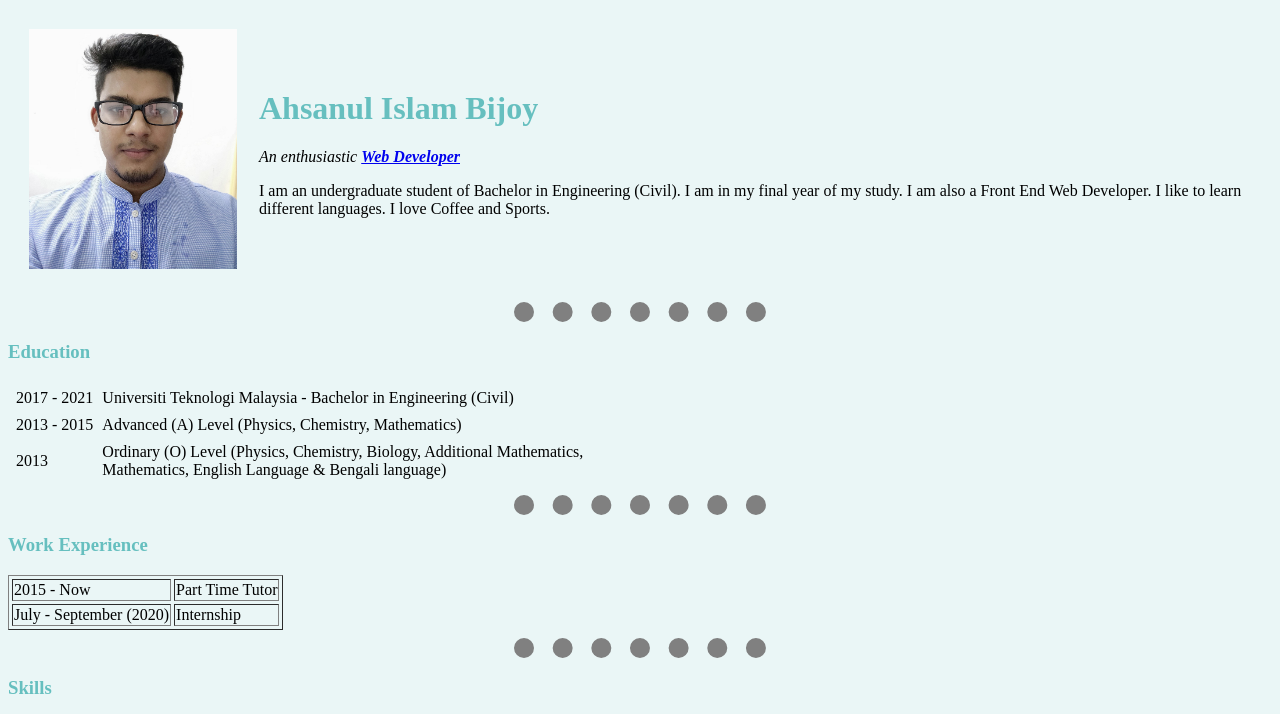
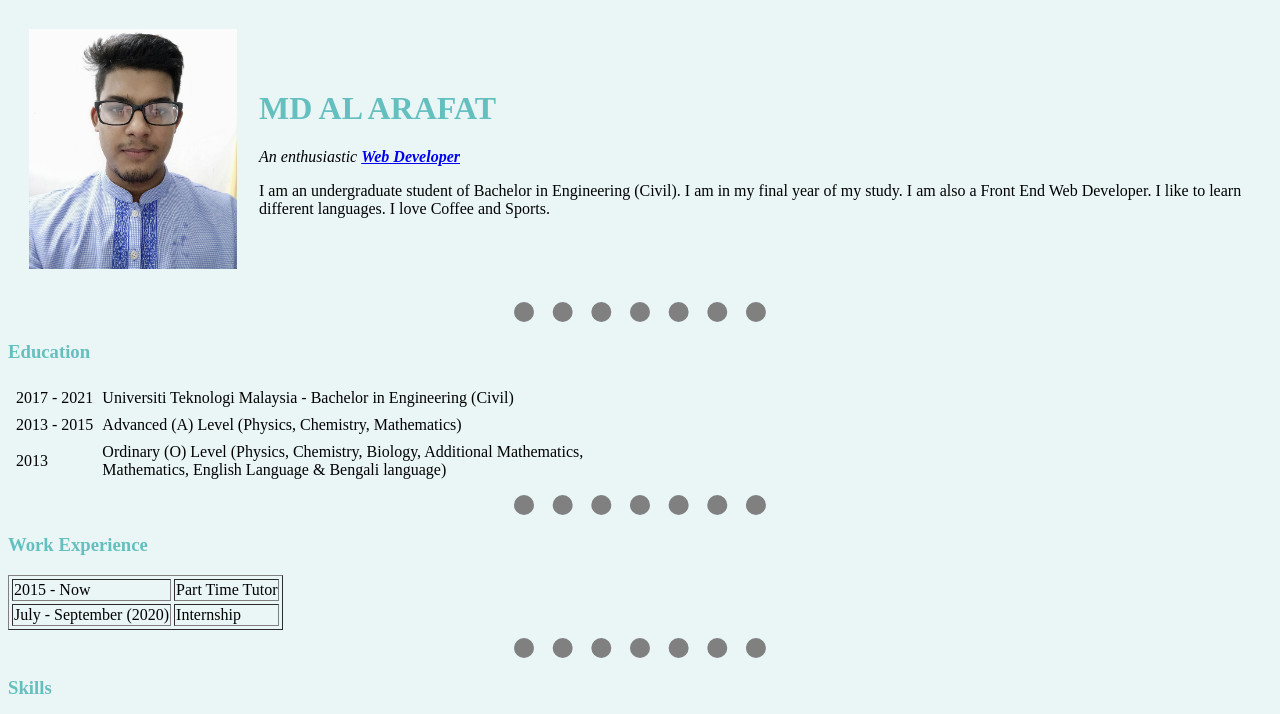
Before and after one commit to ahsanul-code/personal-site, a plain HTML site: page index.html in a window 1280 px wide. Shown: the top 714 px of the page. Drawn offline with Linux system fonts and the light colour scheme.

Commit message:
Update index.html

```diff
--- a/index.html
+++ b/index.html
@@ -13,7 +13,7 @@
     <tr>
       <td><img src="profile picture-min.jpg" alt="ahsanulislam bijoy photo"></td>
       <td>
-        <h1>Ahsanul Islam Bijoy</h1>
+        <h1>MD AL ARAFAT</h1>
         <p><em>An enthusiastic <strong><a href="https://bijoy.wpdevcourse.com/">Web Developer</a></strong></em></p>
         <p>I am an undergraduate student of Bachelor in Engineering (Civil).
           I am in my final year of my study. I am also a Front End Web Developer.
```
